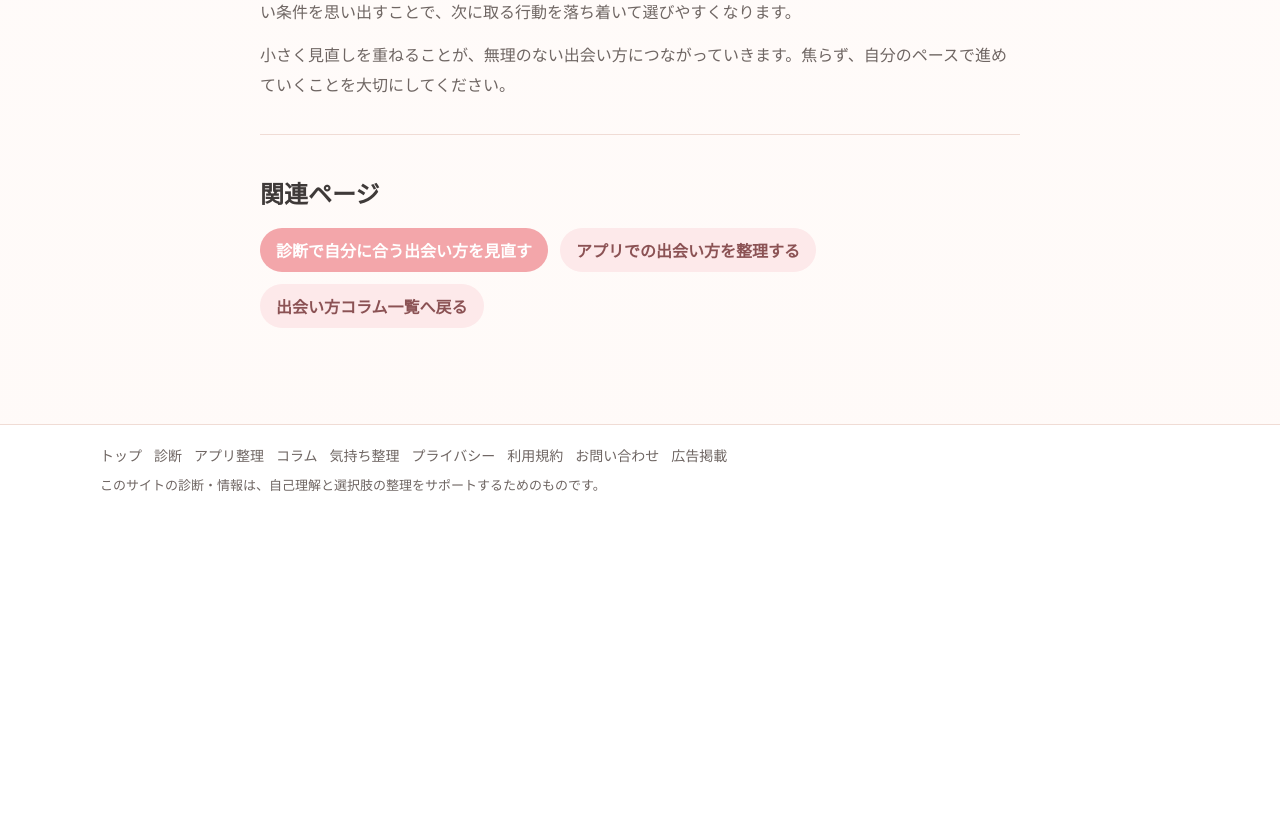
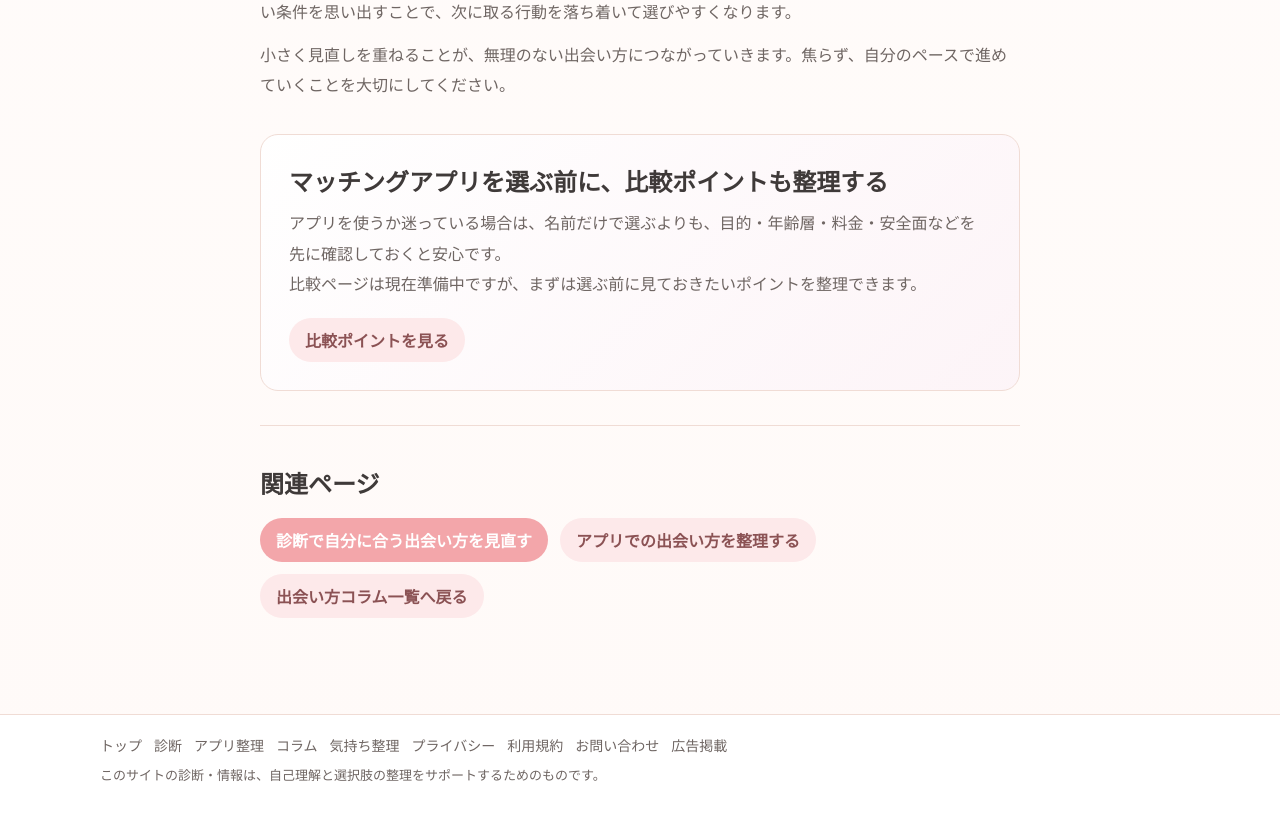
Before and after one commit to kenichis1971-cloud/deai-style-diagnosis-site, a Next.js app: page /articles/before-starting-matching-apps in a window 1280 px wide. Shown: the part 1780-2599 px from the top of the page. Before the commit the page ends 2315 px from the top, so only its background shows below. Built offline with nearby package versions, Linux system fonts and the light colour scheme; no server answers.

Commit message:
Add matching apps comparison CTA

```diff
--- a/app/articles/before-starting-matching-apps/page.tsx
+++ b/app/articles/before-starting-matching-apps/page.tsx
@@ -53,6 +53,17 @@ export default function BeforeStartingMatchingAppsPage() {
           <p>小さく見直しを重ねることが、無理のない出会い方につながっていきます。焦らず、自分のペースで進めていくことを大切にしてください。</p>
         </section>
 
+        <section className="section matching-apps-section" aria-labelledby="matching-apps-comparison-points-title">
+          <div className="matching-apps-heading">
+            <h2 id="matching-apps-comparison-points-title">マッチングアプリを選ぶ前に、比較ポイントも整理する</h2>
+            <p className="lead">アプリを使うか迷っている場合は、名前だけで選ぶよりも、目的・年齢層・料金・安全面などを先に確認しておくと安心です。</p>
+          </div>
+          <p>比較ページは現在準備中ですが、まずは選ぶ前に見ておきたいポイントを整理できます。</p>
+          <div className="btn-row">
+            <Link className="btn btn-secondary" href="/matching-apps">比較ポイントを見る</Link>
+          </div>
+        </section>
+
         <section className="section article-cta" aria-label="関連ページへのリンク">
           <h2>関連ページ</h2>
           <div className="btn-row">
```
